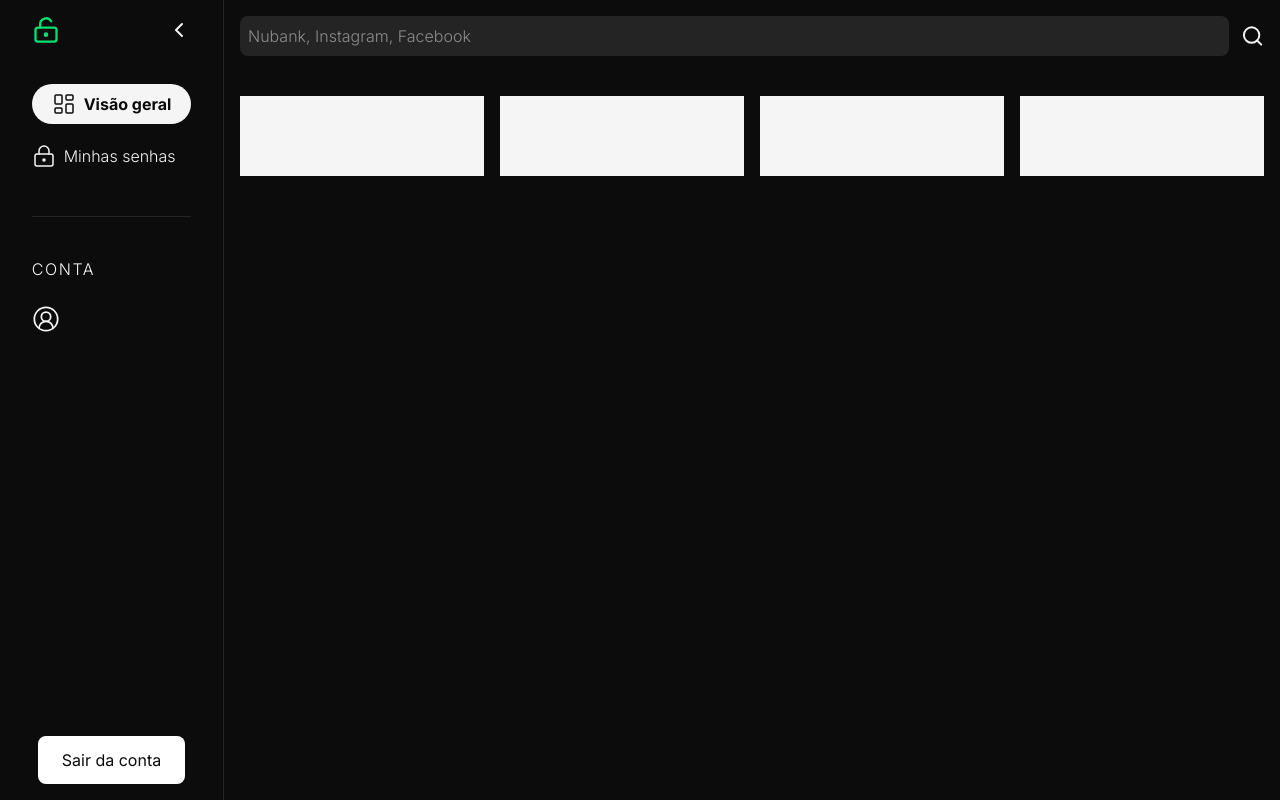
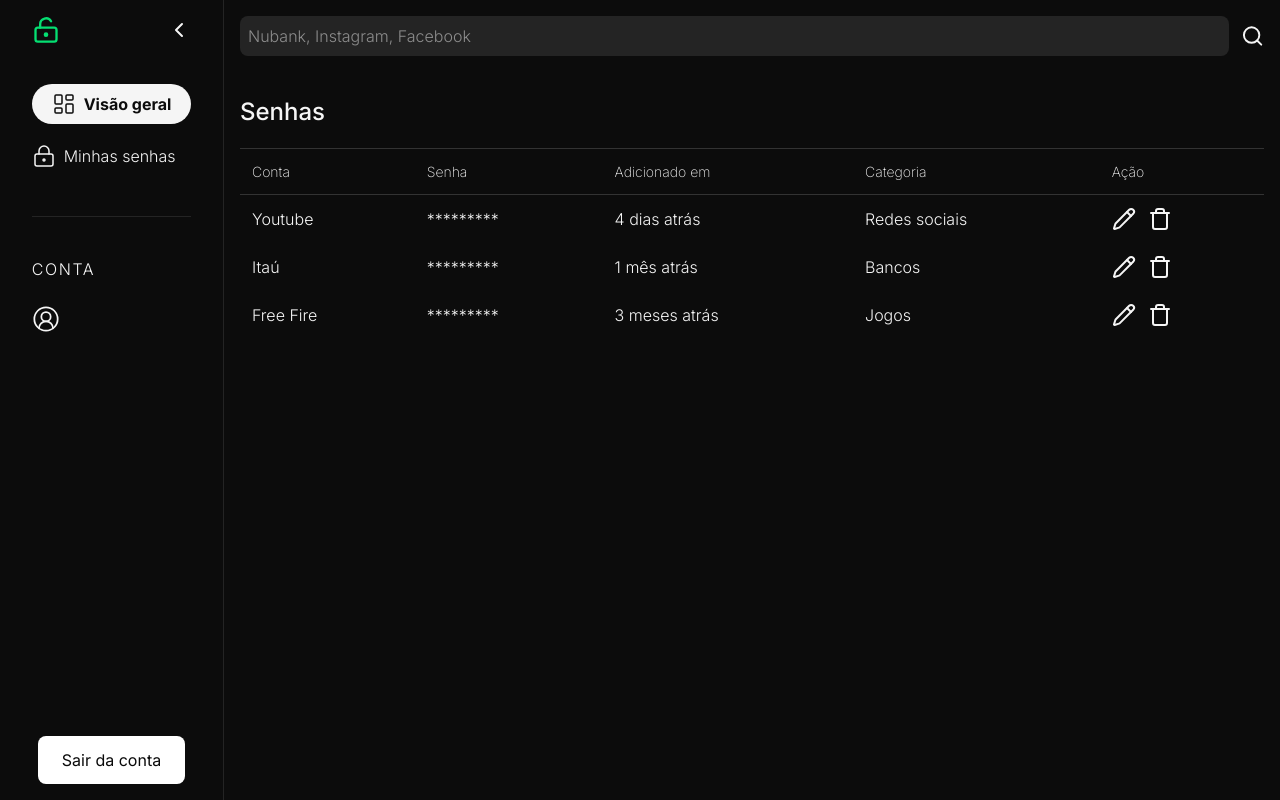
Before and after one commit to leuzaoo/password-manager, a Next.js app in the folder frontend/: page /dashboard in a window 1280 px wide. Built offline with nearby package versions, Linux system fonts and the light colour scheme.

Commit message:
Added a table to dashboard page and update globals css file

```diff
--- a/frontend/src/app/dashboard/page.tsx
+++ b/frontend/src/app/dashboard/page.tsx
@@ -1,7 +1,7 @@
 "use client";
 
 import React, { useState } from "react";
-import { SearchIcon, XIcon } from "lucide-react";
+import { PencilIcon, SearchIcon, TrashIcon, XIcon } from "lucide-react";
 
 type Props = {
   value: string;
@@ -89,12 +89,53 @@ const DashboardPage = () => {
           />
         </div>
       </header>
-      <div className="mt-10 grid gap-4 sm:grid-cols-2 md:grid-cols-3 xl:grid-cols-4">
-        <div className="bg-primary-white h-20 w-full max-w-64"></div>
-        <div className="bg-primary-white h-20 w-full max-w-64"></div>
-        <div className="bg-primary-white h-20 w-full max-w-64"></div>
-        <div className="bg-primary-white h-20 w-full max-w-64"></div>
-      </div>
+      <section className="mt-10 gap-4">
+        <h2 className="text-2xl font-medium">Senhas</h2>
+
+        <table className="mt-5 table">
+          <thead>
+            <tr>
+              <th>Conta</th>
+              <th>Senha</th>
+              <th>Adicionado em</th>
+              <th>Categoria</th>
+              <th>Ação</th>
+            </tr>
+          </thead>
+          <tbody>
+            <tr>
+              <td>Youtube</td>
+              <td>*********</td>
+              <td>4 dias atrás</td>
+              <td>Redes sociais</td>
+              <td className="flex gap-3">
+                <PencilIcon />
+                <TrashIcon />
+              </td>
+            </tr>
+            <tr>
+              <td>Itaú</td>
+              <td>*********</td>
+              <td>1 mês atrás</td>
+              <td>Bancos</td>
+              <td className="flex gap-3">
+                <PencilIcon />
+                <TrashIcon />
+              </td>
+            </tr>
+            <tr>
+              <td>Free Fire</td>
+              <td>*********</td>
+              <td>3 meses atrás</td>
+              <td>Jogos</td>
+              <td className="flex gap-3">
+                <PencilIcon />
+                <TrashIcon />
+              </td>
+            </tr>
+          </tbody>
+        </table>
+      </section>
     </>
   );
 };
--- a/frontend/src/app/globals.css
+++ b/frontend/src/app/globals.css
@@ -14,3 +14,22 @@
 body {
     @apply bg-primary-dark text-primary-white;
 }
+
+.table {
+    @apply w-full;
+}
+
+.table thead th {
+    text-align: left;
+    padding: 12px;
+    font-size: 14px;
+    font-weight: 200;
+    color: var(--color-primary-white);
+    border-top: 1px solid var(--color-secondary-dark);
+    border-bottom: 1px solid var(--color-secondary-dark);
+}
+
+.table tbody td {
+    padding: 12px;
+    font-weight: 300;
+}
```
